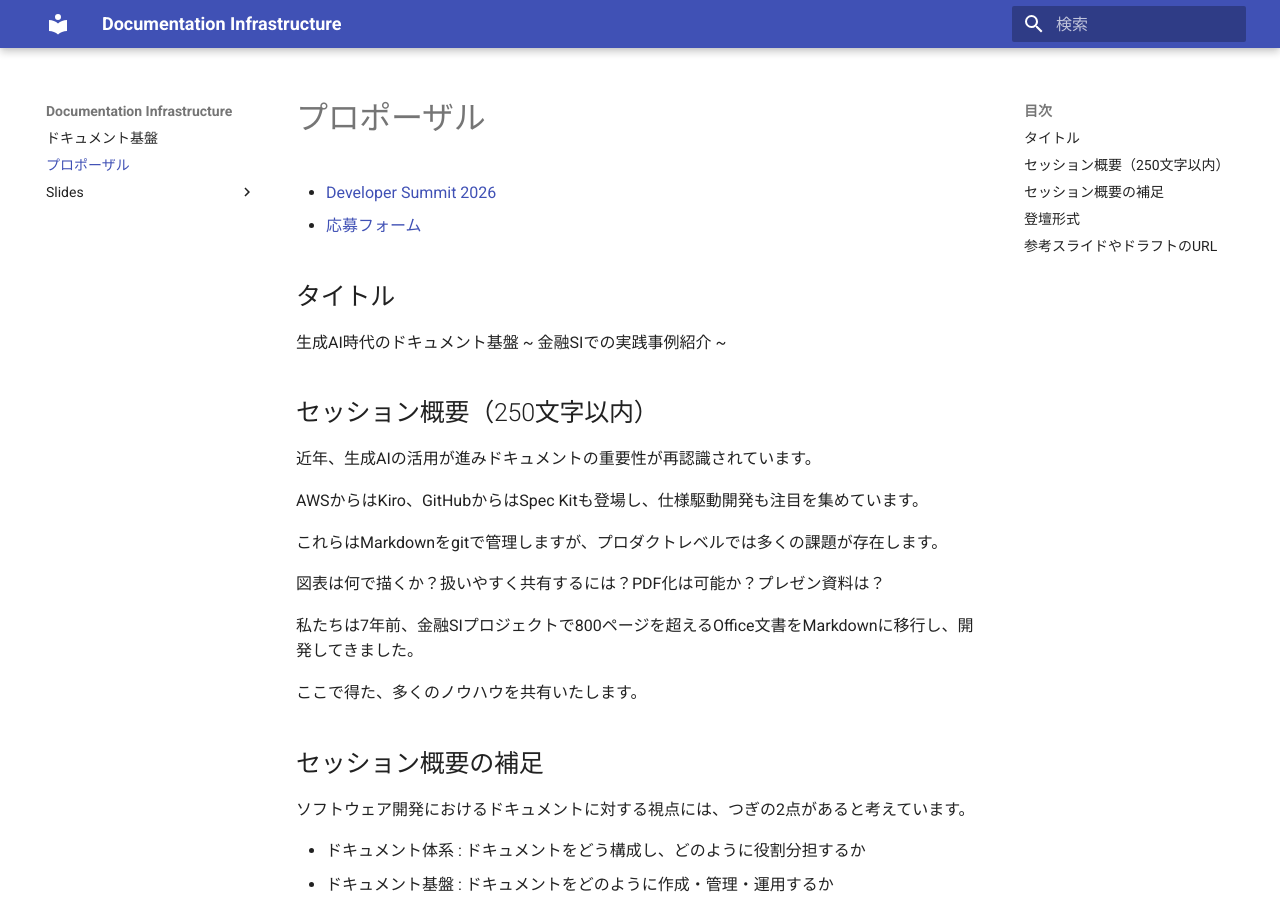
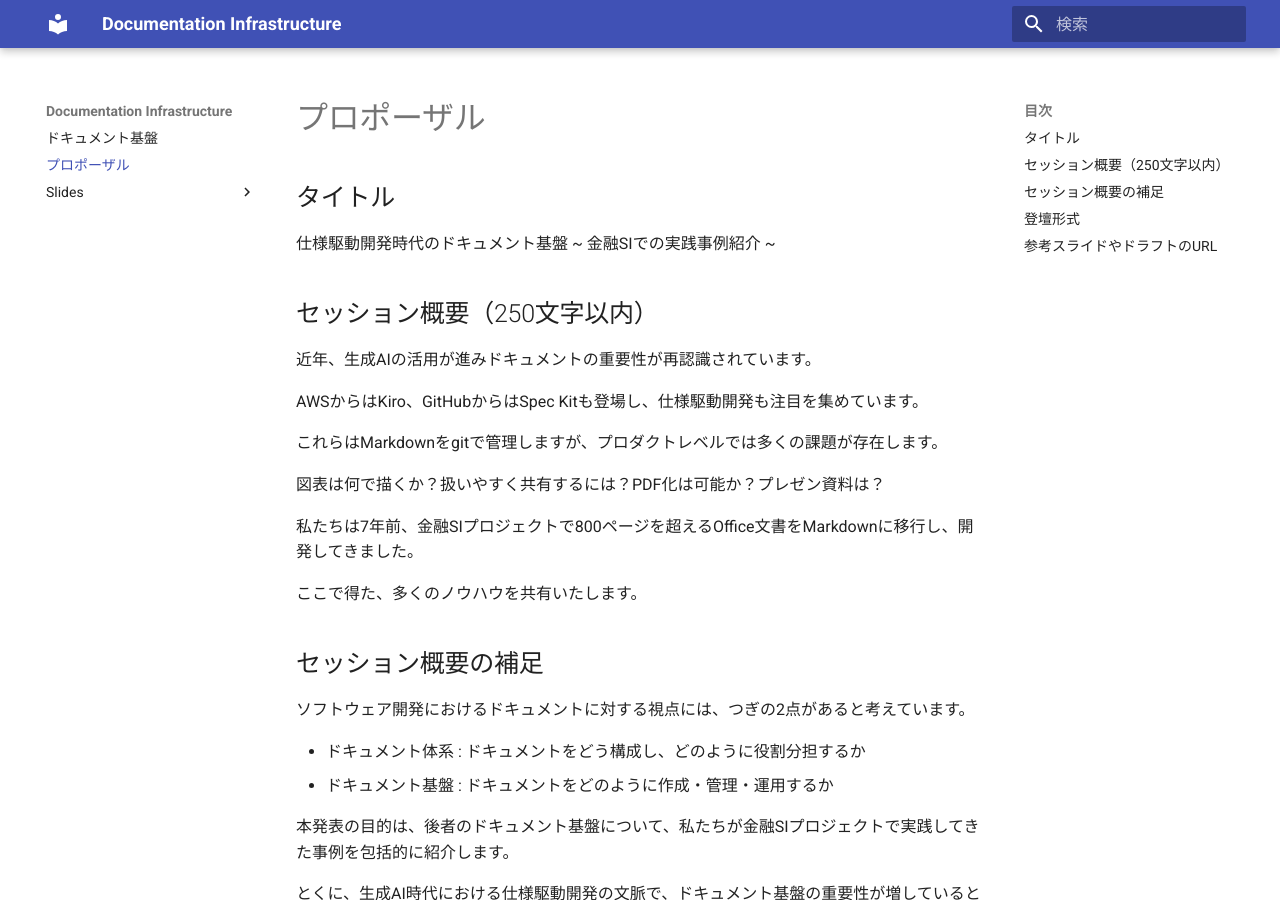
Before and after one commit to nuitsjp/DocumentationStrategy, an MkDocs documentation site: the page built from docs/プロポーザル.md, in a window 1280 px wide and 900 px high. Built offline with MkDocs 1.6.1 and Material for MkDocs 9.7.7, drawn with Linux system fonts in a browser that asks for light colours.

Commit message:
docs: ドキュメントタイトルを「生成AI時代のドキュメント基盤」から「仕様駆動開発時代のドキュメント基盤」に変更

```diff
--- a/docs/プロポーザル.md
+++ b/docs/プロポーザル.md
@@ -1,11 +1,8 @@
 # プロポーザル
-
-- [Developer Summit 2026](https://event.shoeisha.jp/devsumi/20260218)
-- [応募フォーム](https://event.shoeisha.jp/form/2534)
 
 ## タイトル
 
-生成AI時代のドキュメント基盤 ~ 金融SIでの実践事例紹介 ~
+仕様駆動開発時代のドキュメント基盤 ~ 金融SIでの実践事例紹介 ~
 
 ## セッション概要（250文字以内）
 
```
Also changed, not shown: README.md (+1 -1 lines).
